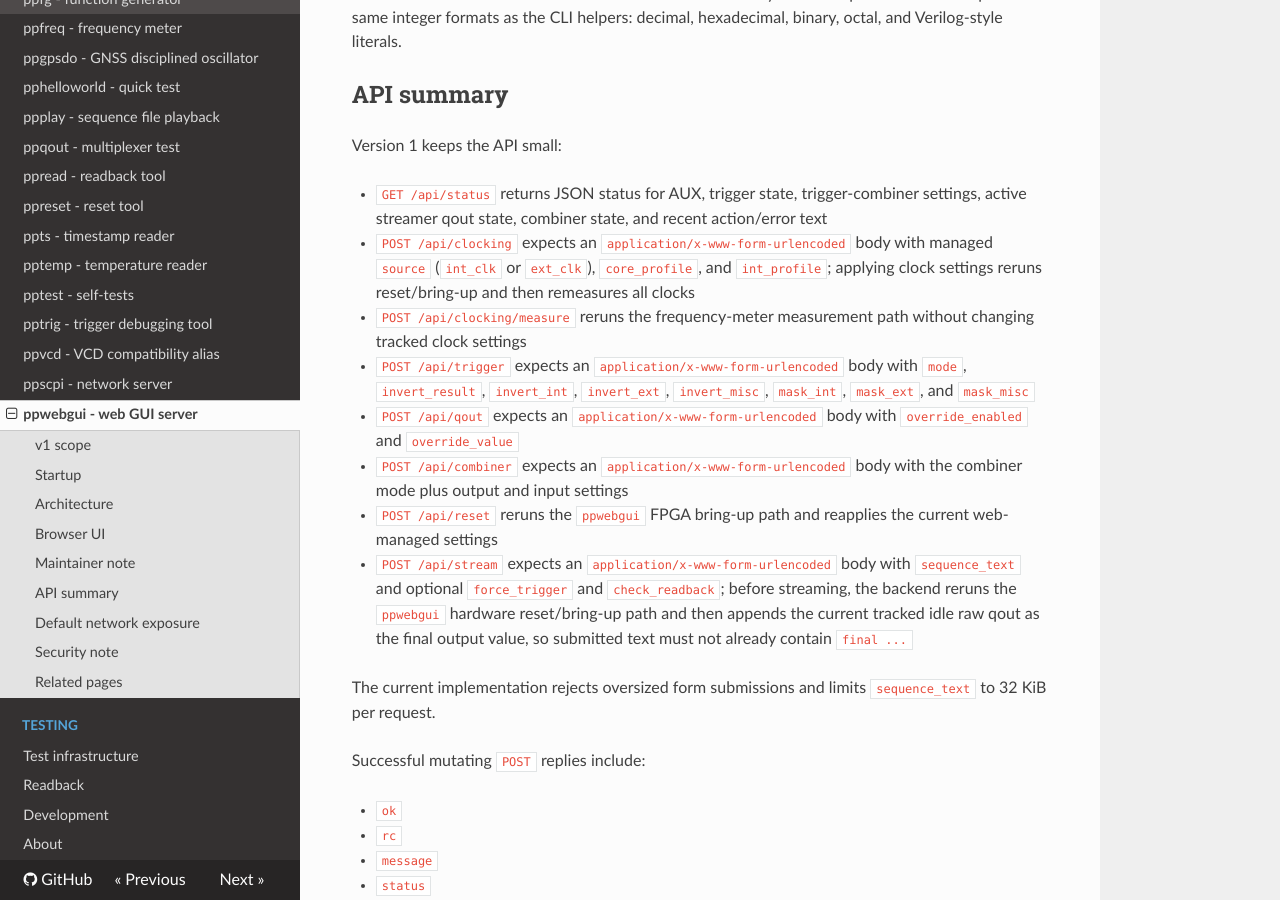
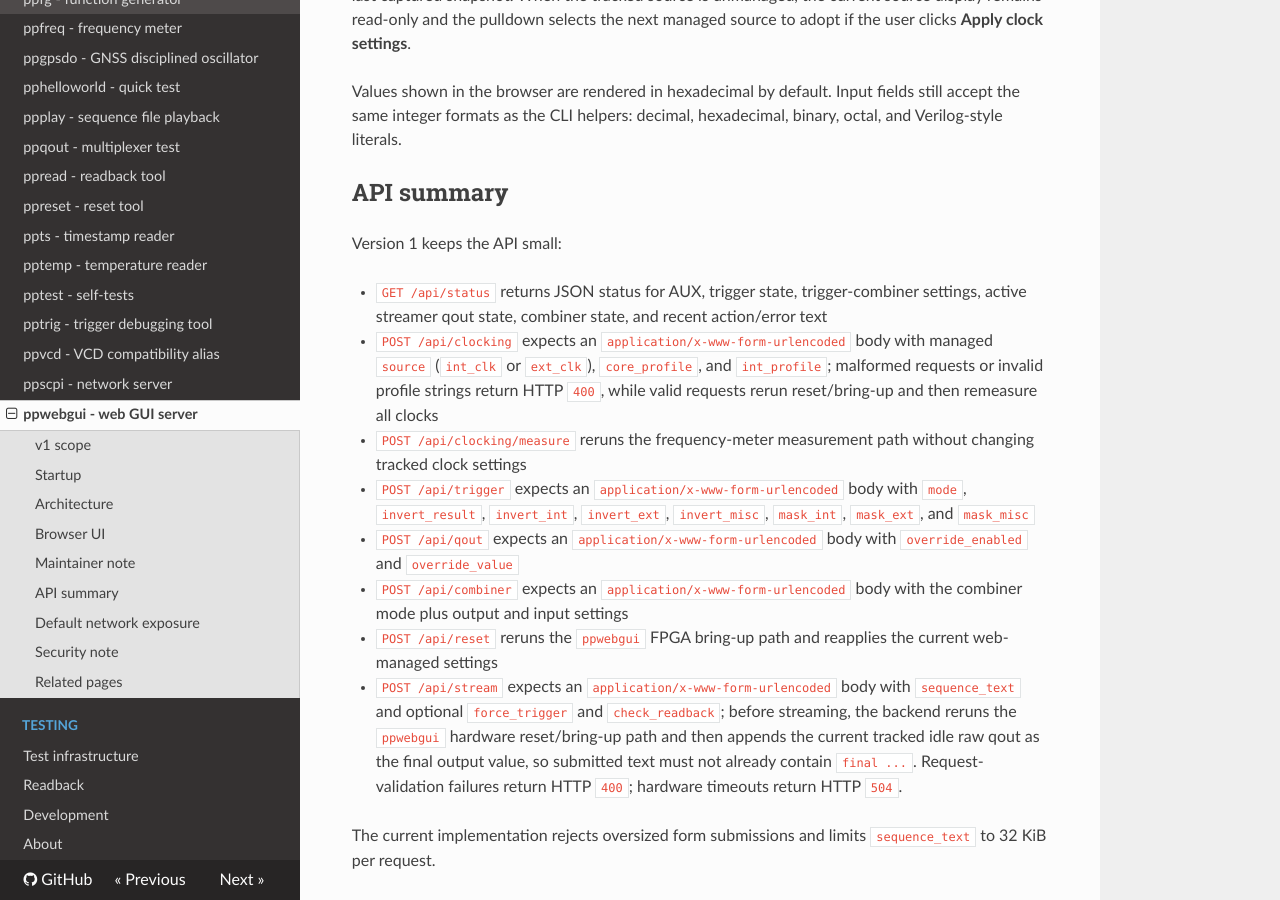
Before and after one commit to rokzitko/PulsePins, an MkDocs documentation site: the page built from docs/docs/ppwebgui.md, in a window 1280 px wide and 900 px high, scrolled down 4759 px. Built offline with MkDocs 1.6.1, drawn with Linux system fonts in a browser that asks for light colours; nearby versions of some CDN libraries; some of the changed text lies outside the part shown.

Commit message:
harden timeout handling and web recovery

```diff
--- a/docs/docs/ppwebgui.md
+++ b/docs/docs/ppwebgui.md
@@ -103,6 +103,8 @@
 
 Browser-triggered streams first run the same hardware reset/bring-up sequence exposed by the **Reset hardware** button, then append the currently tracked idle raw qout value as the final output element. That keeps each run deterministic and starts the streamer from a clean reset state. Because `ppwebgui` owns that final-output policy, sequence text submitted through the browser must not also contain an explicit `final ...` record.
 
+When **Check readback** is enabled, `ppwebgui` uses the same default safe timeout policy as the shared CLI/SCPI workflow: 2s waiting for the first readback element and 2s for later idle gaps. A timeout during streaming is reported back to the browser as an HTTP `504` result.
+
 The header also includes a **Reset hardware** button. That action reruns the same FPGA-side bring-up sequence used by `ppwebgui` startup, including the FPGA reset-manager pulse, tracked clock/PLL policy, and the startup frequency-meter report. After that it reapplies the current web-managed trigger, combiner, and output-override settings so the browser state is preserved across the reset. If the tracked source came from an unmanaged startup/raw selector state, that exact state is preserved instead of being coerced to `int_clk`.
 
 The backend keeps hardware access serialized and the UI polls `/api/status` at the configured interval.
@@ -146,13 +148,13 @@
 Version 1 keeps the API small:
 
 * `GET /api/status` returns JSON status for AUX, trigger state, trigger-combiner settings, active streamer qout state, combiner state, and recent action/error text
-* `POST /api/clocking` expects an `application/x-www-form-urlencoded` body with managed `source` (`int_clk` or `ext_clk`), `core_profile`, and `int_profile`; applying clock settings reruns reset/bring-up and then remeasures all clocks
+* `POST /api/clocking` expects an `application/x-www-form-urlencoded` body with managed `source` (`int_clk` or `ext_clk`), `core_profile`, and `int_profile`; malformed requests or invalid profile strings return HTTP `400`, while valid requests rerun reset/bring-up and then remeasure all clocks
 * `POST /api/clocking/measure` reruns the frequency-meter measurement path without changing tracked clock settings
 * `POST /api/trigger` expects an `application/x-www-form-urlencoded` body with `mode`, `invert_result`, `invert_int`, `invert_ext`, `invert_misc`, `mask_int`, `mask_ext`, and `mask_misc`
 * `POST /api/qout` expects an `application/x-www-form-urlencoded` body with `override_enabled` and `override_value`
 * `POST /api/combiner` expects an `application/x-www-form-urlencoded` body with the combiner mode plus output and input settings
 * `POST /api/reset` reruns the `ppwebgui` FPGA bring-up path and reapplies the current web-managed settings
-* `POST /api/stream` expects an `application/x-www-form-urlencoded` body with `sequence_text` and optional `force_trigger` and `check_readback`; before streaming, the backend reruns the `ppwebgui` hardware reset/bring-up path and then appends the current tracked idle raw qout as the final output value, so submitted text must not already contain `final ...`
+* `POST /api/stream` expects an `application/x-www-form-urlencoded` body with `sequence_text` and optional `force_trigger` and `check_readback`; before streaming, the backend reruns the `ppwebgui` hardware reset/bring-up path and then appends the current tracked idle raw qout as the final output value, so submitted text must not already contain `final ...`. Request-validation failures return HTTP `400`; hardware timeouts return HTTP `504`.
 
 The current implementation rejects oversized form submissions and limits `sequence_text` to 32 KiB per request.
 
```
Also changed, not shown: docs/docs/ppscpi.md (+1 -0 lines), docs/docs/pptest.md (+2 -1 lines), docs/docs/python.md (+2 -0 lines), 13 other files.
